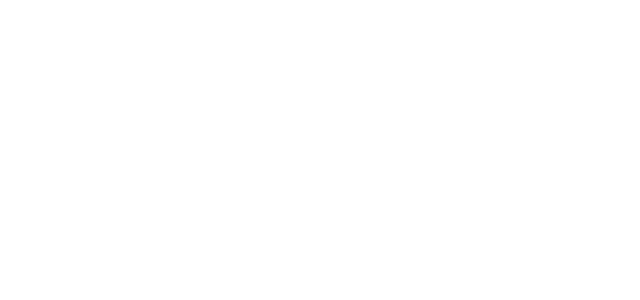
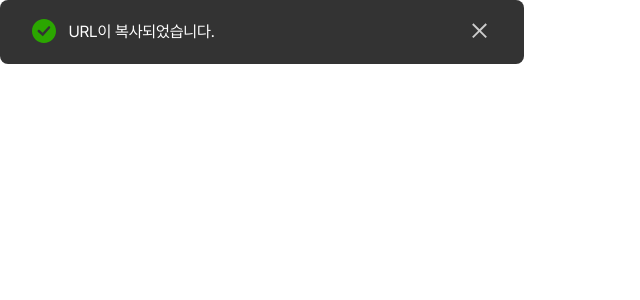
Before and after one commit to codeit-team8/rolling, a React (Vite) app: page / in a window 1280 px wide. Shown: the top 300 px of the page, without its empty margins (0-640 px from the left). Built offline with nearby package versions, Linux system fonts and the light colour scheme.

Commit message:
chore : 컨벤션 수정

```diff
--- a/src/App.jsx
+++ b/src/App.jsx
@@ -1,9 +1,11 @@
 import GlobalStyle from '@/styles/GlobalStyle.js';
+import Toast from '@/components/Toast';
 
 function App() {
   return (
     <div>
       <GlobalStyle />
+      <Toast />
     </div>
   );
 }
--- a/src/components/Toast.jsx
+++ b/src/components/Toast.jsx
@@ -1,17 +1,17 @@
 import styled from 'styled-components';
-import CompletedIcon from '@/assets/completed.svg';
-import CloseIcon from '@/assets/close.svg';
+import completedIcon from '@/assets/icons/completed.svg';
+import closeIcon from '@/assets/icons/close.svg';
 
-// 나중에 추가할 목록: 닫기 버튼 set함수
+// TODO: 나중에 닫기 버튼에 set함수 추가
 
 function Toast() {
   return (
     <Container>
       <CompletedDiv>
-        <Completed src={CompletedIcon} alt="완료 표시" />
+        <CompletedImg src={completedIcon} alt="완료 표시" />
         <Message>URL이 복사되었습니다.</Message>
       </CompletedDiv>
-      <Close src={CloseIcon} alt="닫기 표시" />
+      <CloseImg src={closeIcon} alt="닫기 표시" />
     </Container>
   );
 }
@@ -37,12 +37,12 @@
   gap: 1.2rem;
 `;
 
-const Completed = styled.img`
+const CompletedImg = styled.img`
   width: 2.4rem;
   height: 2.4rem;
 `;
 
-const Close = styled.img`
+const CloseImg = styled.img`
   width: 2.4rem;
   height: 2.4rem;
   flex-shrink: 0;
@@ -51,7 +51,6 @@
 const Message = styled.span`
   font-size: 1.6rem;
   font-weight: 400;
-  font-family: Pretendard;
   line-height: 2.6rem;
   letter-spacing: -0.016rem;
 `;
```
Also changed, not shown: src/assets/icons/close.svg (renamed from src/assets/close.svg), src/assets/icons/completed.svg (renamed from src/assets/completed.svg).
